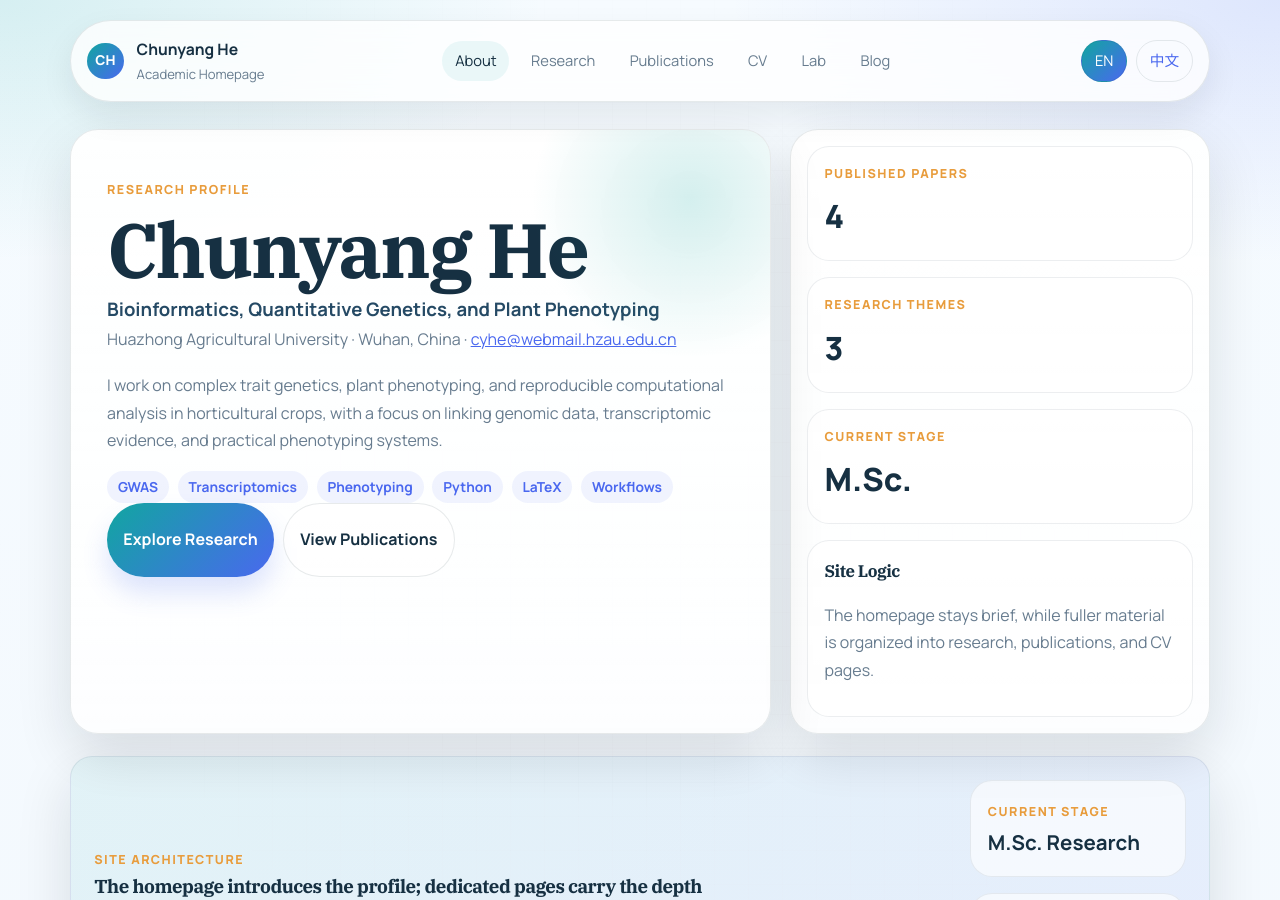
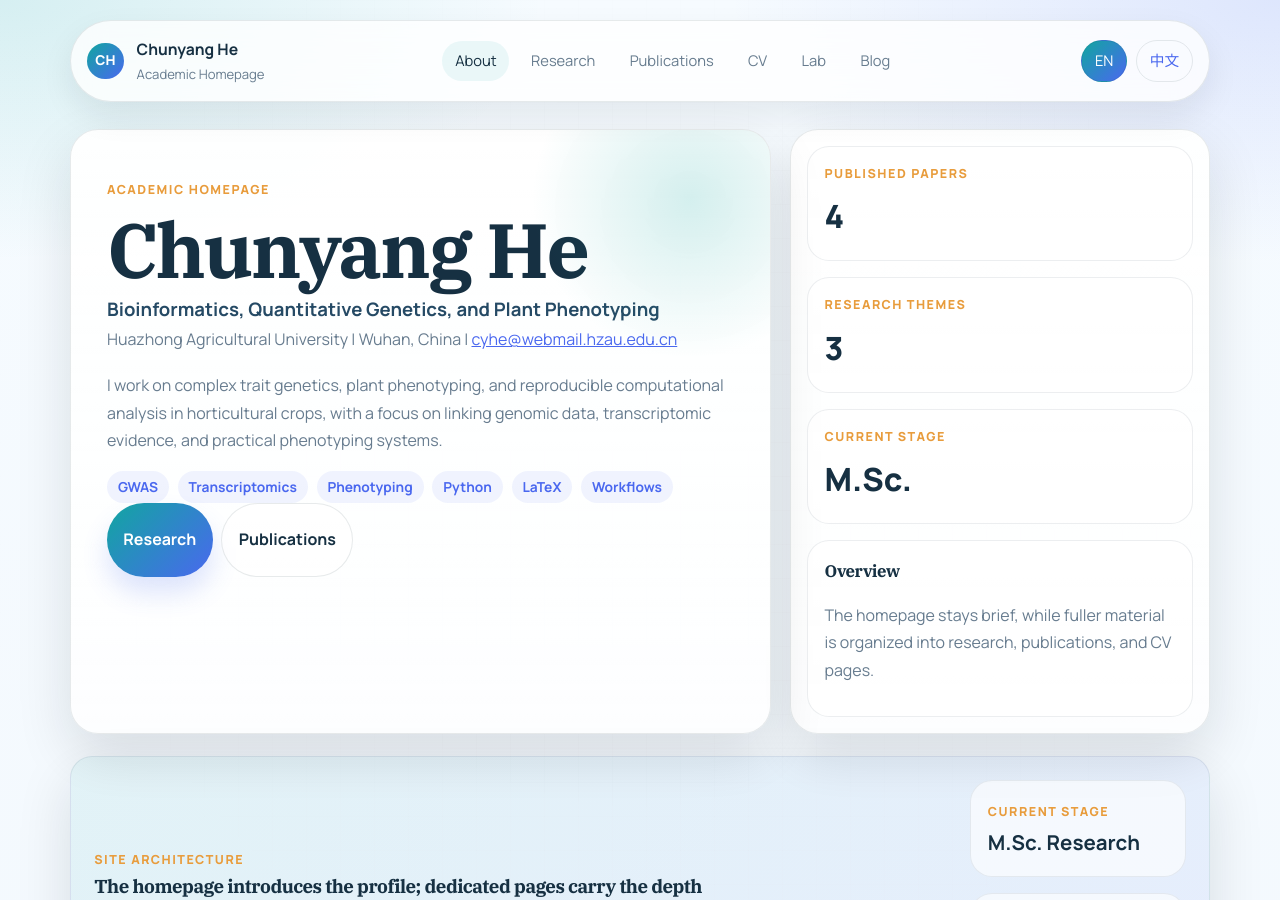
Before and after one commit to BitSheepp/BitSheepp.github.io, a Jekyll site: the page built from index.md, in a window 1280 px wide and 900 px high. Built offline with Jekyll 4.4.1, drawn with Linux system fonts in a browser that asks for light colours.

Commit message:
Refine site copy and repair Chinese content

```diff
--- a/_includes/hero_block.html
+++ b/_includes/hero_block.html
@@ -2,12 +2,12 @@
 {% assign lang = include.lang | default: "en" %}
 <section class="hero">
   <div class="hero-main">
-    <p class="eyebrow">{% if lang == "cn" %}研究定位{% else %}Research Profile{% endif %}</p>
+    <p class="eyebrow">{% if lang == "cn" %}学术主页{% else %}Academic Homepage{% endif %}</p>
     <h1>{% if lang == "cn" %}{{ p.name_cn }}{% else %}{{ p.name }}{% endif %}</h1>
     <div class="subtitle">{% if lang == "cn" %}{{ p.title_cn }}{% else %}{{ p.title_en }}{% endif %}</div>
     <div class="meta">
-      {% if lang == "cn" %}{{ p.affiliation_cn }} · {{ p.location_cn }}{% else %}{{ p.affiliation_en }} · {{ p.location_en }}{% endif %}
-      · <a href="mailto:{{ p.email }}">{{ p.email }}</a>
+      {% if lang == "cn" %}{{ p.affiliation_cn }} | {{ p.location_cn }}{% else %}{{ p.affiliation_en }} | {{ p.location_en }}{% endif %}
+      | <a href="mailto:{{ p.email }}">{{ p.email }}</a>
     </div>
     <p class="hero-copy">{% if lang == "cn" %}{{ p.hero_intro_cn }}{% else %}{{ p.hero_intro_en }}{% endif %}</p>
     <div class="badges">
@@ -15,10 +15,10 @@
     </div>
     <div class="hero-cta">
       <a class="button" href="{% if lang == 'cn' %}{{ '/cn/research/' | relative_url }}{% else %}{{ '/research/' | relative_url }}{% endif %}">
-        {% if lang == "cn" %}进入研究页面{% else %}Explore Research{% endif %}
+        {% if lang == "cn" %}研究{% else %}Research{% endif %}
       </a>
       <a class="button-secondary" href="{% if lang == 'cn' %}{{ '/cn/publications/' | relative_url }}{% else %}{{ '/publications/' | relative_url }}{% endif %}">
-        {% if lang == "cn" %}查看论文{% else %}View Publications{% endif %}
+        {% if lang == "cn" %}论文{% else %}Publications{% endif %}
       </a>
     </div>
   </div>
@@ -33,7 +33,7 @@
       {% endfor %}
     </div>
     <div class="hero-note">
-      <h3>{% if lang == "cn" %}网站说明{% else %}Site Logic{% endif %}</h3>
+      <h3>{% if lang == "cn" %}简介{% else %}Overview{% endif %}</h3>
       <p>{% if lang == "cn" %}{{ p.about_intro_cn }}{% else %}{{ p.about_intro_en }}{% endif %}</p>
     </div>
   </aside>
```
